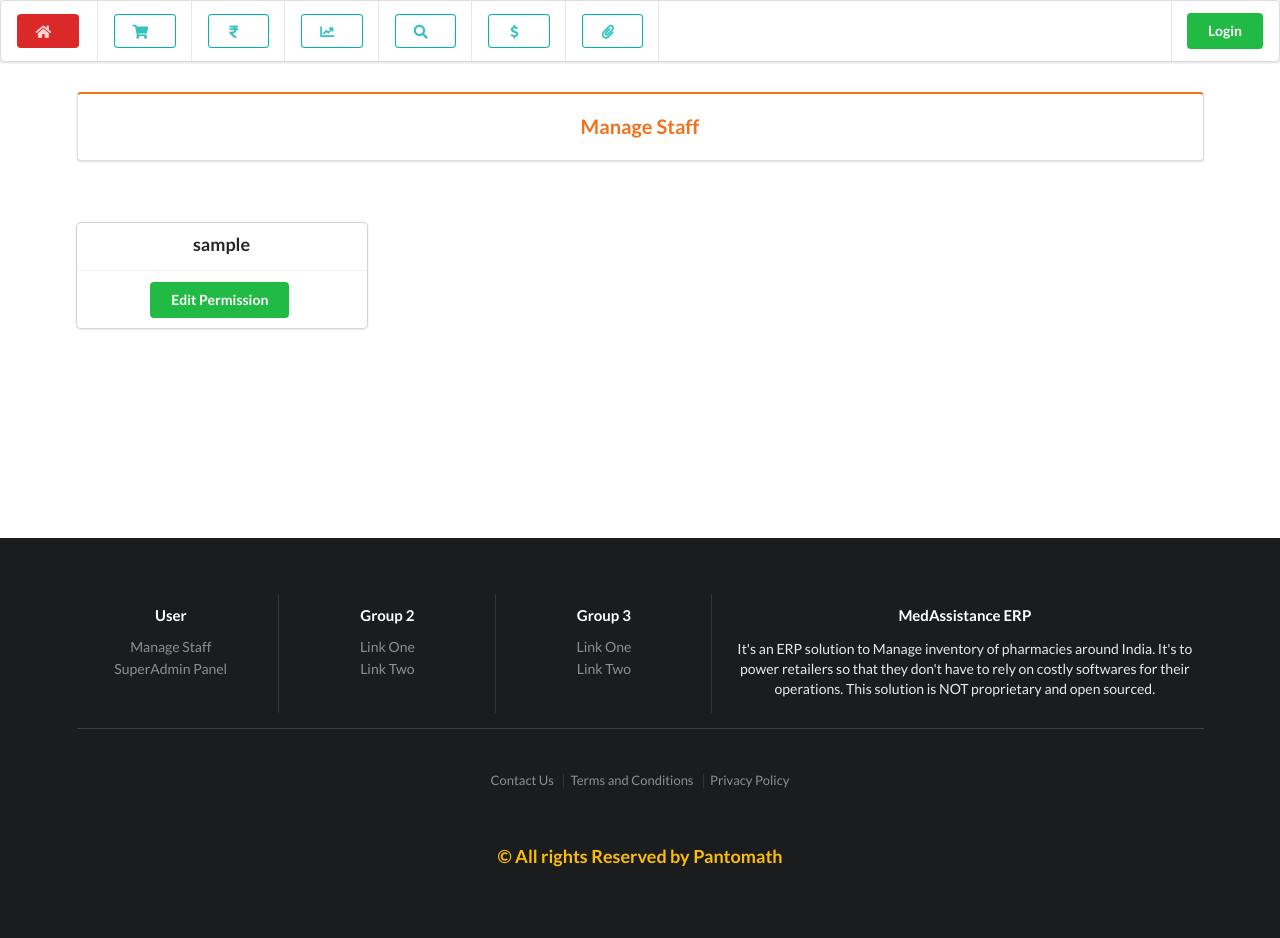
After one commit to richeshgupta/MedAssistanceERP, a Django app: page /edit_permission/ in a window 1280 px wide. The commit adds this page. Run offline with Django 3.2, Linux system fonts and the light colour scheme; tables that the repository leaves empty hold one stand-in row (values such as "Sample post"); some libraries are stand-ins or nearby versions.

Commit message:
Edit permission module

```diff
--- a/users/forms.py
+++ b/users/forms.py
@@ -9,7 +9,7 @@ class SignUpForm(UserCreationForm):
         model = User
         fields = ['first_name','last_name','username','password1','password2']
 
-class User_Extended(forms.ModelForm):
+class User_Extended_Form(forms.ModelForm):
     class Meta:
         model = user_extended
         fields = ['access_level','address','mobile']
--- /dev/null
+++ b/users/templates/users/access_edit.html
@@ -0,0 +1,4 @@
+ {% extends 'users/base.html' %}
+ {% block content %}
+ {{form}}
+ {% endblock content %}
--- /dev/null
+++ b/users/templates/users/edit_permission.html
@@ -0,0 +1,37 @@
+ {% extends 'users/base.html' %}
+
+ {% block head %}
+    <title>Edit Staff Permissions</title>
+ {% endblock head %}
+
+ {% block content %}
+            <div class="ui hidden divider"></div>
+        <div class="ui container">
+        <div class='ui huge centered main header orange segment'>Manage Staff</div>
+        </div>
+        <div class="ui hidden divider"></div>
+        <div class="ui hidden divider"></div><div class="ui hidden divider"></div>
+        <div class="ui container">
+            <div class="ui three column grid">
+
+                {% for user in users %}
+                        <div class="column">
+                            <div class="ui card">
+                                <div class="content">
+                                    <div class="center aligned header">{{user.username}}</div>
+
+                                </div>
+                                <div class="extra content">
+                                    <div class="center aligned">
+                                        <a class="ui positive button" href="{% url 'access_edit' user.id %}">Edit Permission</a>
+                                    </div>
+                                </div>
+                            </div>
+                        </div>
+                {% endfor %}
+
+
+
+            </div>
+        </div>
+ {% endblock content %}
--- a/users/templates/users/manage_staff.html
+++ b/users/templates/users/manage_staff.html
@@ -38,7 +38,7 @@
                 </div>
                 <div class="extra content">
                     <div class="center aligned">
-                        <a class="ui orange button" href="{% url 'home' %}">Edit Permissions</a>
+                        <a class="ui orange button" href="{% url 'edit_permission' %}">Edit Permissions</a>
                     </div>
                 </div>
             </div>
@@ -49,7 +49,7 @@
                 <div class="content">
                     <div class="center aligned header">Deleting Staff</div>
                     <div class="center aligned description">
-                        <p>Deleting a Staff member account is done through here. All the Changes that user did will still persist.</p>
+                        <p>Deleting a Staff member account is done through here. All the Changes that user did, will still persist.</p>
                     </div>
                 </div>
                 <div class="extra content">
--- a/users/urls.py
+++ b/users/urls.py
@@ -12,4 +12,6 @@ urlpatterns = [
     path('tools/',Tools,name='tools'),
     path('settings/',Settings,name='settings'),
     path('manage_staff/',Manage_Staff,name='manage_staff'),
+    path('edit_permission/',Edit_Permission,name='edit_permission'),
+    path('access_edit/<int:user_id>',Access_Edit,name='access_edit'),
     ]
--- a/users/views.py
+++ b/users/views.py
@@ -1,8 +1,10 @@
 from django.shortcuts import render,redirect
 from django.contrib.auth import logout
-from .forms import SignUpForm,User_Extended
+from .forms import SignUpForm,User_Extended_Form
 from django.contrib.auth.models import User
 from .models import user_extended
+
+from django.views.generic import UpdateView
 
 # Error 404 modules
 # from django.shortcuts import render_to_response
@@ -61,3 +63,13 @@ def Tools(request):
 
 def Manage_Staff(request):
     return render(request,"users/manage_staff.html",{})
+
+def Edit_Permission(request):
+    users = User.objects.all()
+    return render(request,"users/edit_permission.html",{'users':users})
+
+def Access_Edit(request,user_id):
+    user = user_extended.objects.get(user = user_id)
+
+
+    return render(request,"users/access_edit.html",{'user_id':user_id})
```
